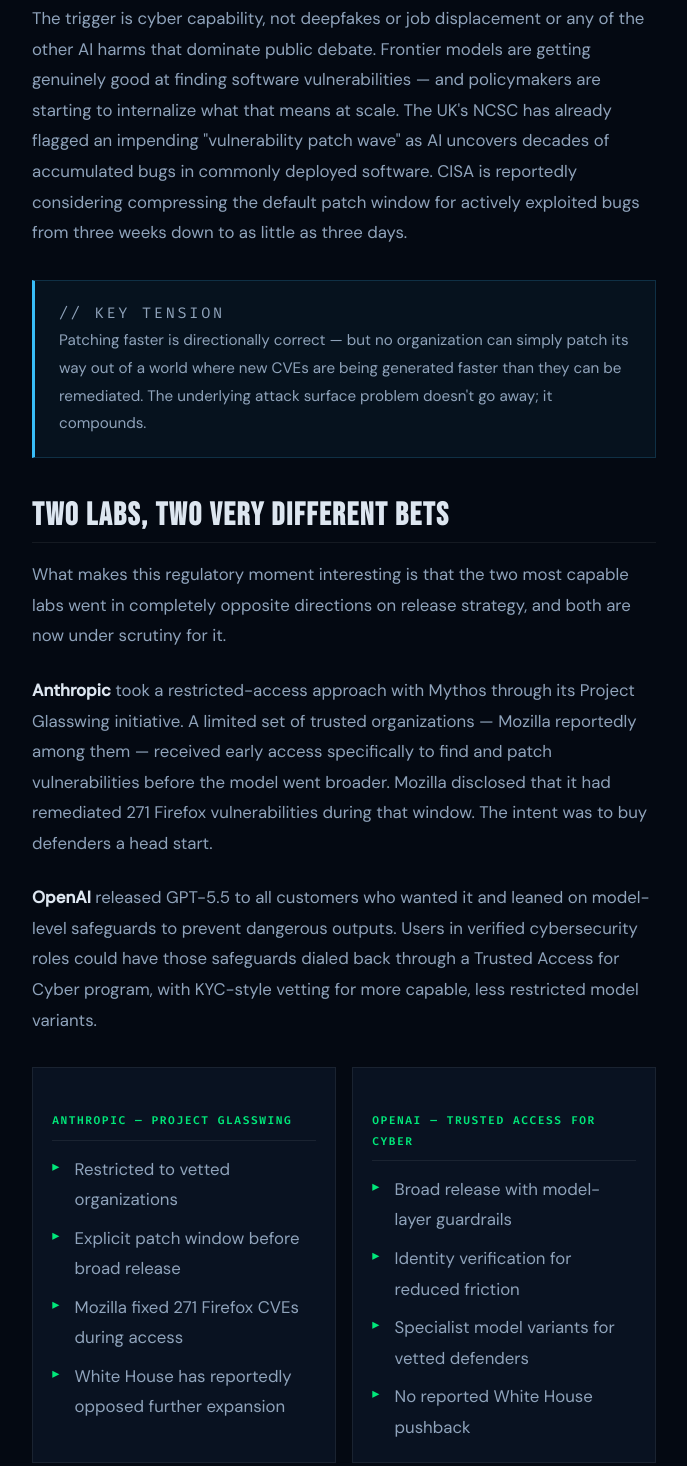
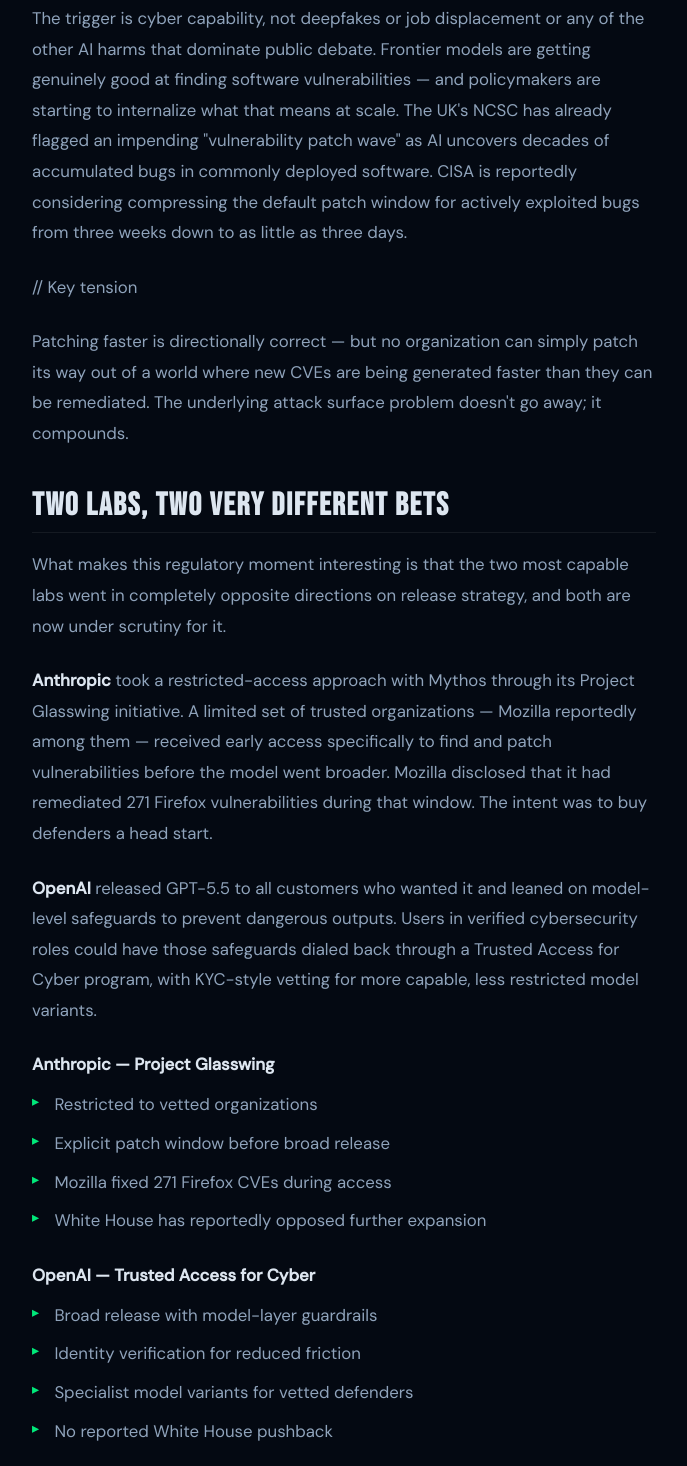
Before and after one commit to anecaj/anecaj.github.io, a plain HTML site: page blog/posts/2026-05-18-ai-model-regulation-after-mythos.html in a window 1280 px wide. Shown: the part 1045-2511 px from the top of the page, without its empty margins (296-983 px from the left). Drawn offline with Linux system fonts and the light colour scheme.

Commit message:
mini changes to blog

```diff
--- a/blog/posts/2026-05-18-ai-model-regulation-after-mythos.html
+++ b/blog/posts/2026-05-18-ai-model-regulation-after-mythos.html
@@ -17,7 +17,7 @@
   <link rel="preconnect" href="https://fonts.googleapis.com">
   <link rel="preconnect" href="https://fonts.gstatic.com" crossorigin>
   <link href="https://fonts.googleapis.com/css2?family=Bebas+Neue&family=Fira+Code:wght@300;400;500;600&family=DM+Sans:ital,opsz,wght@0,9..40,300;0,9..40,400;0,9..40,500;1,9..40,300&display=swap" rel="stylesheet">
-  <style>
+<style>
   :root{
     --bg:#040912;--bg-s:#091221;--bg-e:#0d1a2e;
     --green:#00e87a;--blue:#38bdf8;
@@ -39,10 +39,10 @@
   .nav-back{color:var(--txt-m);display:flex;align-items:center;gap:.4rem}.nav-back:hover,.nav-port:hover{color:var(--green)}
   .nav-port{color:var(--txt-d)}
   .post-hero{position:relative;min-height:400px;display:flex;align-items:flex-end;overflow:hidden;z-index:1}
+  .post-hero.has-img .hero-bg{position:absolute;inset:0;background-size:cover;background-position:center;filter:brightness(.32) saturate(.75);transform:scale(1.03);transition:transform 8s}
+  .post-hero.has-img:hover .hero-bg{transform:scale(1)}
   .post-hero.no-img{background:linear-gradient(135deg,var(--bg-s),var(--bg-e));border-bottom:1px solid var(--border)}
   .post-hero.no-img::before{content:'';position:absolute;inset:0;background:radial-gradient(circle at 20% 60%,rgba(0,232,122,.07),transparent 50%),radial-gradient(circle at 80% 30%,rgba(56,189,248,.05),transparent 50%)}
-  .post-hero.has-img .hero-bg{position:absolute;inset:0;background-size:cover;background-position:center;filter:brightness(.32) saturate(.75);transform:scale(1.03);transition:transform 8s}
-  .post-hero.has-img:hover .hero-bg{transform:scale(1)}
   .hero-ov{position:absolute;inset:0;background:linear-gradient(to top,rgba(4,9,18,.95) 0%,rgba(4,9,18,.65) 40%,rgba(4,9,18,.15) 100%);z-index:1}
   .hero-c{position:relative;z-index:2;padding:4rem 3rem 3rem;width:100%;max-width:calc(var(--w) + 6rem);margin:0 auto}
   .tag-pills{display:flex;flex-wrap:wrap;gap:.5rem;margin-bottom:1.2rem}
@@ -82,8 +82,7 @@
   .tags-label{font-family:var(--fn-m);font-size:.6rem;letter-spacing:.2em;text-transform:uppercase;color:var(--txt-d);margin-bottom:.75rem}
   .author-card{display:flex;align-items:center;gap:1rem;padding:1.2rem 1.5rem;background:var(--bg-s);border:1px solid var(--border);flex:1;min-width:220px;max-width:320px}
   .av{width:42px;height:42px;border-radius:50%;border:2px solid var(--bdr-g);overflow:hidden;flex-shrink:0}
-  .av img{width:100%;height:100%;object-fit:cover;object-position:center top;display:block}
-  .av-info .name{font-family:var(--fn-d);font-size:.95rem;letter-spacing:.06em;margin-bottom:.15rem}
+  .av img{width:100%;height:100%;object-fit:cover;object-position:center top;display:block}  .av-info .name{font-family:var(--fn-d);font-size:.95rem;letter-spacing:.06em;margin-bottom:.15rem}
   .av-info .role{font-family:var(--fn-m);font-size:.62rem;color:var(--txt-d);letter-spacing:.08em}
   .nav-btns{display:flex;gap:1rem;flex-wrap:wrap}
   .nb{font-family:var(--fn-m);font-size:.72rem;letter-spacing:.1em;text-transform:uppercase;padding:.6rem 1.3rem;border:1px solid var(--border);color:var(--txt-m);text-decoration:none;transition:all .2s;display:inline-flex;align-items:center;gap:.4rem}
@@ -96,19 +95,6 @@
   .sf-links{display:flex;gap:1.5rem}
   .sf-links a{font-family:var(--fn-m);font-size:.68rem;color:var(--txt-d);text-decoration:none;transition:color .2s}
   .sf-links a:hover{color:var(--green)}
-
-  /* Callout box for key insight */
-  .callout{background:rgba(56,189,248,.05);border:1px solid rgba(56,189,248,.18);border-left:3px solid var(--blue);padding:1.2rem 1.5rem;margin:2rem 0}
-  .callout-label{font-family:var(--fn-m);font-size:.6rem;letter-spacing:.18em;text-transform:uppercase;color:var(--blue);margin-bottom:.5rem}
-  .callout p{margin-bottom:0;color:var(--txt-m);font-size:.95rem}
-
-  /* Side-by-side comparison */
-  .compare{display:grid;grid-template-columns:1fr 1fr;gap:1rem;margin:2rem 0}
-  .compare-col{background:var(--bg-s);border:1px solid var(--border);padding:1.2rem}
-  .compare-col h4{font-family:var(--fn-m);font-size:.7rem;letter-spacing:.14em;text-transform:uppercase;color:var(--green);margin-bottom:.8rem;border-bottom:1px solid var(--border);padding-bottom:.5rem}
-  .compare-col ul{margin-bottom:0}
-  @media(max-width:560px){.compare{grid-template-columns:1fr}}
-
   @media(max-width:720px){nav,.hero-c,.post-wrap,.post-footer,.site-footer{padding-left:1.5rem;padding-right:1.5rem}.post-title{font-size:clamp(1.8rem,8vw,2.6rem)}.footer-top{flex-direction:column}.author-card{max-width:100%}.site-footer{flex-direction:column;gap:1rem;text-align:center}}
   </style>
 </head>
```
